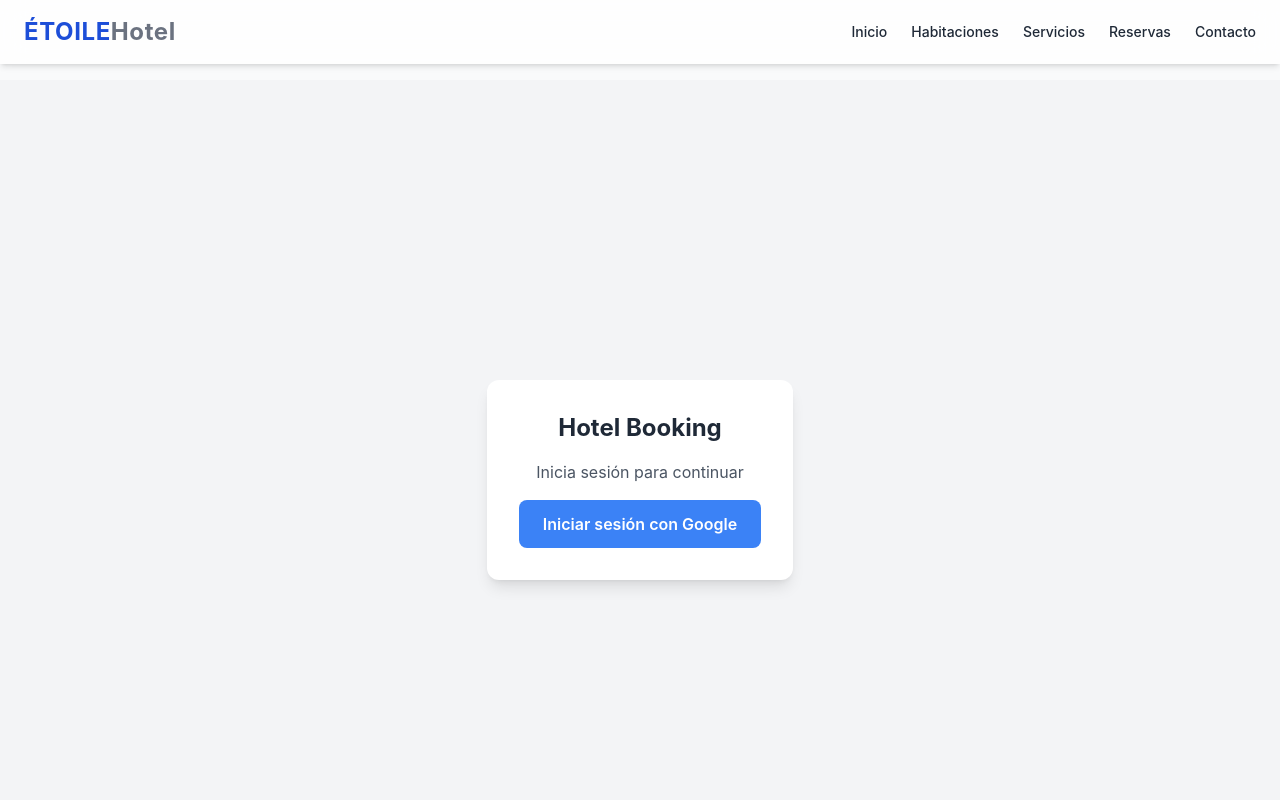
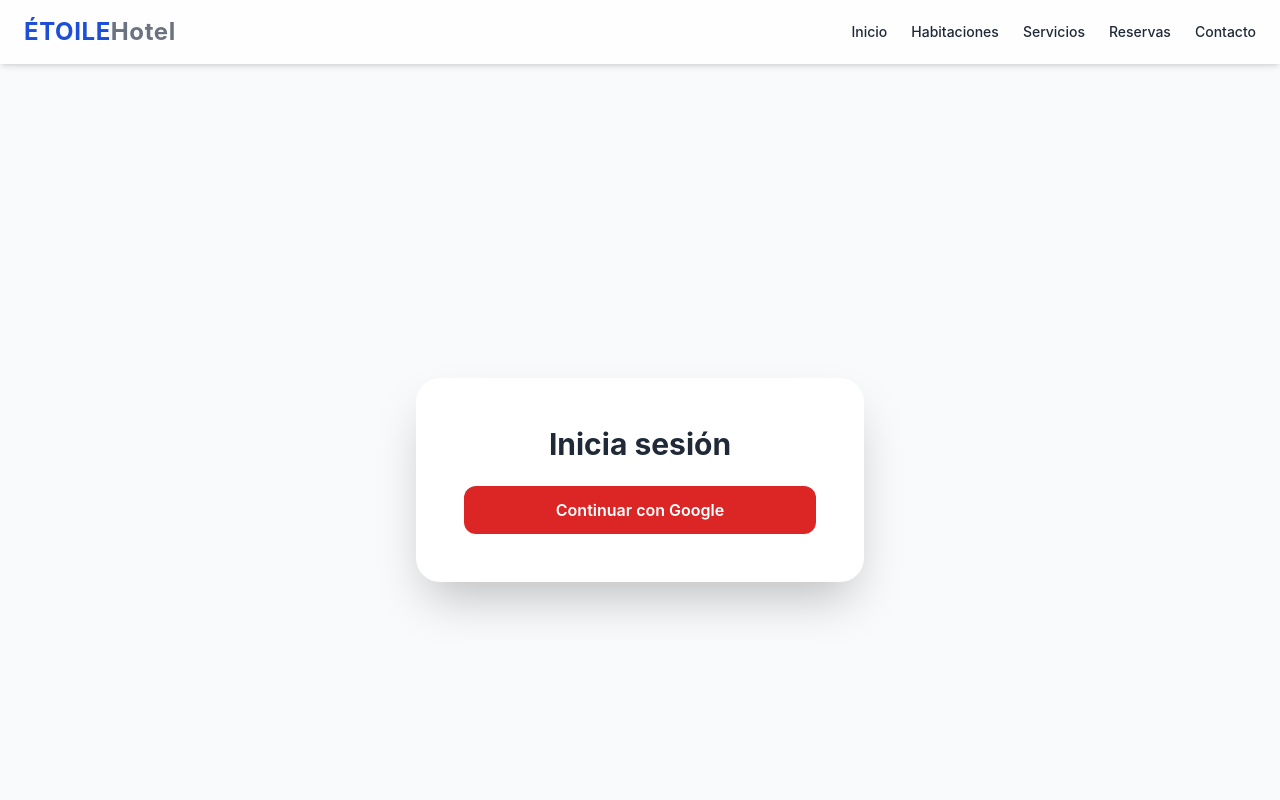
Before and after one commit to Dev-Sot/hotel-booking, a Next.js app: page /login in a window 1280 px wide. Shown: the top 800 px of the page. Built offline with nearby package versions, Linux system fonts and the light colour scheme; no server answers.

Commit message:
Login con Google usando Supabase OAuth implementado

```diff
--- a/src/app/login/page.tsx
+++ b/src/app/login/page.tsx
@@ -3,30 +3,25 @@
 import { supabase } from "@/lib/supabaseClient";
 
 export default function LoginPage() {
-  const handleGoogleLogin = async () => {
+  const handleLoginGoogle = async () => {
     const { error } = await supabase.auth.signInWithOAuth({
       provider: "google",
       options: {
-        redirectTo: "http://localhost:3000/", // redirige al home después del login
+        redirectTo: window.location.origin + "/admin",
       },
     });
-
-    if (error) {
-      console.error("Error en el login:", error.message);
-      alert("Hubo un error al iniciar sesión.");
-    }
+    if (error) alert("Error al iniciar sesión: " + error.message);
   };
 
   return (
-    <div className="flex min-h-screen items-center justify-center bg-gray-100">
-      <div className="p-8 bg-white shadow-lg rounded-xl text-center space-y-4">
-        <h1 className="text-2xl font-bold text-gray-800">Hotel Booking</h1>
-        <p className="text-gray-600">Inicia sesión para continuar</p>
+    <div className="flex items-center justify-center min-h-screen bg-gray-50">
+      <div className="bg-white p-12 rounded-3xl shadow-2xl text-center max-w-md w-full">
+        <h1 className="text-3xl font-bold mb-6">Inicia sesión</h1>
         <button
-          onClick={handleGoogleLogin}
-          className="bg-blue-500 hover:bg-blue-600 text-white font-semibold px-6 py-3 rounded-lg transition-all"
+          onClick={handleLoginGoogle}
+          className="w-full bg-red-600 hover:bg-red-700 text-white py-3 rounded-xl font-semibold transition"
         >
-          Iniciar sesión con Google
+          Continuar con Google
         </button>
       </div>
     </div>
```
